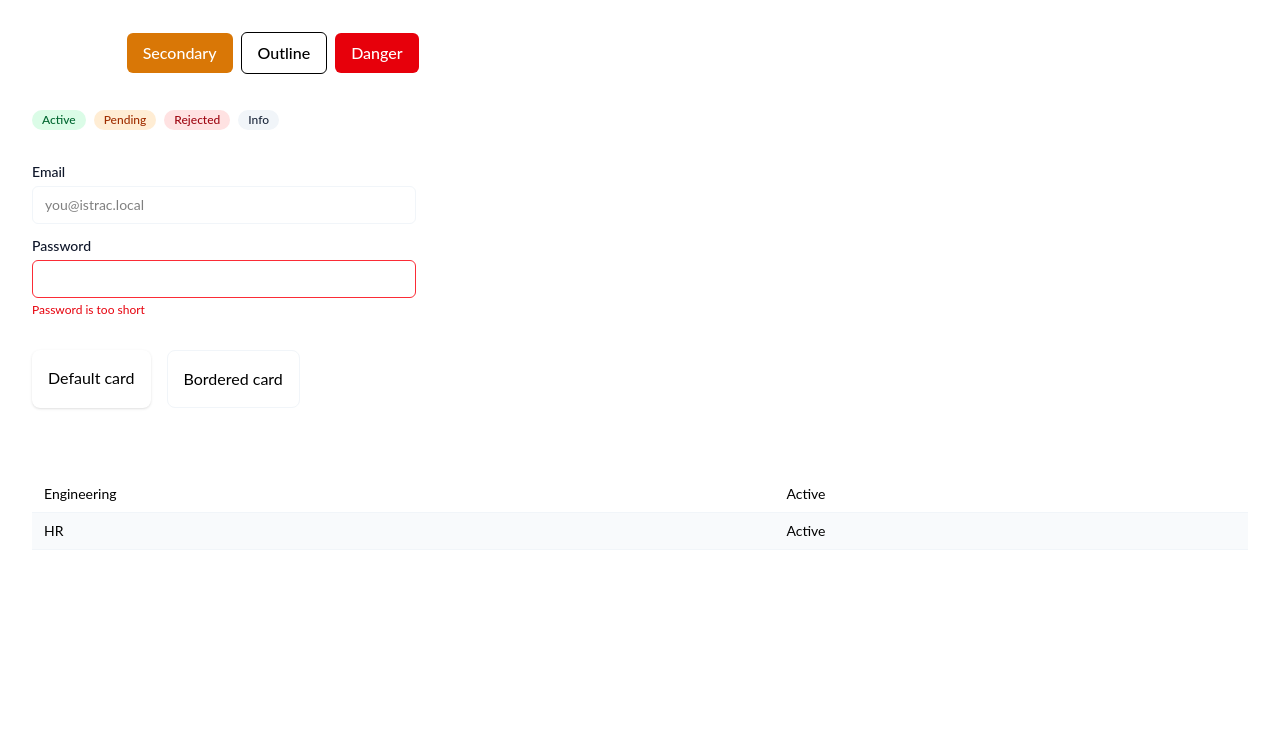
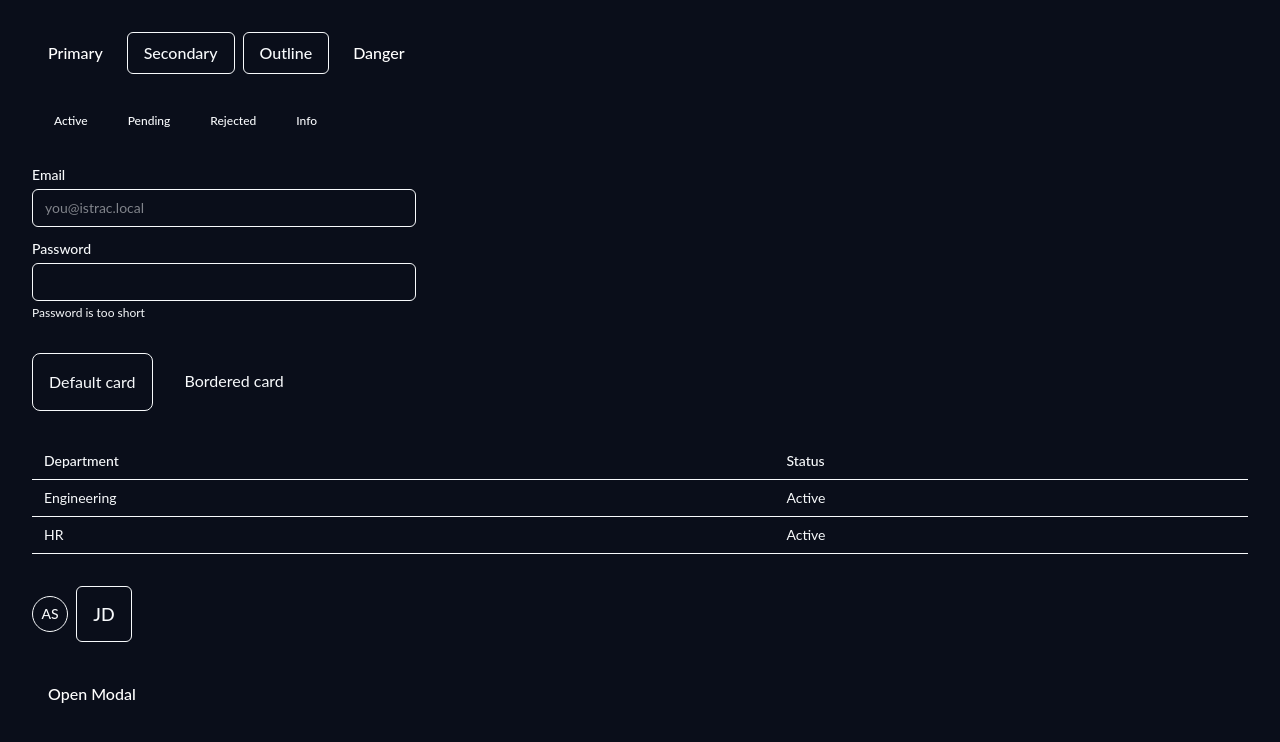
Before and after one commit to Dev-ayansharma/istrac-fms, a React (Vite) app in the folder frontend/: page /demo in a window 1280 px wide. Shown: the top 742 px of the page. Built offline with nearby package versions, Linux system fonts and the light colour scheme; no server answers.

Commit message:
fix-001-cssvariables-edit-components

```diff
--- a/frontend/src/components/Avatar.tsx
+++ b/frontend/src/components/Avatar.tsx
@@ -7,30 +7,23 @@ interface AvatarProps {
 
 const sizeStyles = {
   sm: 'w-8 h-8 text-xs',
-  md: 'w-10 h-10 text-sm',
+  md: 'w-9 h-9 text-sm',
   lg: 'w-14 h-14 text-lg',
 }
 
 function getInitials(name: string) {
-  return name
-    .split(' ')
-    .map((p) => p[0])
-    .slice(0, 2)
-    .join('')
-    .toUpperCase()
+  return name.split(' ').map((p) => p[0]).slice(0, 2).join('').toUpperCase()
 }
 
 export function Avatar({ name, src, shape = 'circle', size = 'md' }: AvatarProps) {
   const shapeClass = shape === 'circle' ? 'rounded-full' : 'rounded-md'
 
   if (src) {
-    return <img src={src} alt={name} className={`${sizeStyles[size]} ${shapeClass} object-cover`} />
+    return <img src={src} alt={name} className={`${sizeStyles[size]} ${shapeClass} object-cover border border-border-default`} />
   }
 
   return (
-    <div
-      className={`${sizeStyles[size]} ${shapeClass} bg-navy-500 text-white flex items-center justify-center font-medium`}
-    >
+    <div className={`${sizeStyles[size]} ${shapeClass} bg-surface border border-border-default text-accent-light flex items-center justify-center font-medium`}>
       {getInitials(name)}
     </div>
   )
--- a/frontend/src/components/Badge.tsx
+++ b/frontend/src/components/Badge.tsx
@@ -1,21 +1,30 @@
-import type { ReactNode } from "react"
-
+import type { ReactNode } from 'react'
 
 interface BadgeProps {
-  variant?: 'success' | 'warning' | 'danger' | 'info'
+  variant?: 'nominal' | 'warning' | 'critical' | 'special' | 'neutral'
   children: ReactNode
 }
 
 const variantStyles = {
-  success: 'bg-green-100 text-green-800',
-  warning: 'bg-orange-100 text-orange-800',
-  danger: 'bg-red-100 text-red-800',
-  info: 'bg-slate-100 text-slate-800',
+  nominal: 'text-nominal bg-nominal-bg',
+  warning: 'text-warning bg-warning-bg',
+  critical: 'text-critical bg-critical-bg',
+  special: 'text-special bg-special-bg',
+  neutral: 'text-text-secondary bg-card',
 }
 
-export function Badge({ variant = 'info', children }: BadgeProps) {
+const dotStyles = {
+  nominal: 'bg-nominal',
+  warning: 'bg-warning',
+  critical: 'bg-critical',
+  special: 'bg-special',
+  neutral: 'bg-text-secondary',
+}
+
+export function Badge({ variant = 'neutral', children }: BadgeProps) {
   return (
-    <span className={`inline-block px-2.5 py-0.5 rounded-full text-xs font-medium ${variantStyles[variant]}`}>
+    <span className={`inline-flex items-center gap-1.5 px-2.5 py-1 rounded-full text-xs font-medium ${variantStyles[variant]}`}>
+      <span className={`w-1.5 h-1.5 rounded-full ${dotStyles[variant]}`} />
       {children}
     </span>
   )
--- a/frontend/src/components/Button.tsx
+++ b/frontend/src/components/Button.tsx
@@ -1,5 +1,4 @@
-import type { ReactNode,ButtonHTMLAttributes} from "react"
-
+import {type  ButtonHTMLAttributes, type ReactNode } from 'react'
 
 interface ButtonProps extends ButtonHTMLAttributes<HTMLButtonElement> {
   variant?: 'primary' | 'secondary' | 'outline' | 'danger'
@@ -8,10 +7,10 @@ interface ButtonProps extends ButtonHTMLAttributes<HTMLButtonElement> {
 }
 
 const variantStyles = {
-  primary: 'bg-navy-900 text-white hover:bg-navy-700',
-  secondary: 'bg-orange-500 text-white hover:bg-orange-600',
-  outline: 'border border-navy-900 text-navy-900 hover:bg-navy-50',
-  danger: 'bg-red-600 text-white hover:bg-red-700',
+  primary: 'bg-accent text-white hover:bg-accent-hover',
+  secondary: 'bg-card text-text-primary border border-border-default hover:bg-card-hover',
+  outline: 'border border-border-default text-text-primary hover:bg-card',
+  danger: 'bg-critical text-white hover:opacity-90',
 }
 
 const sizeStyles = {
--- a/frontend/src/components/Card.tsx
+++ b/frontend/src/components/Card.tsx
@@ -1,15 +1,14 @@
-import type { ReactNode } from "react"
-
+import type  { ReactNode } from 'react'
 
 interface CardProps {
-  variant?: 'default' | 'bordered'
+  variant?: 'default' | 'interactive'
   children: ReactNode
   className?: string
 }
 
 const variantStyles = {
-  default: 'bg-white shadow-sm',
-  bordered: 'bg-white border border-slate-100',
+  default: 'bg-card border border-border-subtle',
+  interactive: 'bg-card border border-border-subtle hover:border-border-default hover:bg-card-hover transition-colors cursor-pointer',
 }
 
 export function Card({ variant = 'default', children, className = '' }: CardProps) {
--- a/frontend/src/components/Input.tsx
+++ b/frontend/src/components/Input.tsx
@@ -1,5 +1,4 @@
-import type { InputHTMLAttributes } from "react"
-
+import type { InputHTMLAttributes } from 'react'
 
 interface InputProps extends InputHTMLAttributes<HTMLInputElement> {
   label?: string
@@ -10,18 +9,18 @@ export function Input({ label, error, className = '', id, ...props }: InputProps
   return (
     <div className="flex flex-col gap-1">
       {label && (
-        <label htmlFor={id} className="text-sm font-medium text-slate-900">
+        <label htmlFor={id} className="text-sm font-medium text-text-secondary">
           {label}
         </label>
       )}
       <input
         id={id}
-        className={`px-3 py-2 rounded-md border font-sans text-sm outline-none transition-colors
-          ${error ? 'border-red-500 focus:border-red-600' : 'border-slate-100 focus:border-navy-500'}
+        className={`px-3 py-2 rounded-md bg-surface border font-sans text-sm text-text-primary outline-none transition-colors placeholder:text-text-muted
+          ${error ? 'border-critical focus:border-critical' : 'border-border-default focus:border-accent'}
           ${className}`}
         {...props}
       />
-      {error && <span className="text-xs text-red-600">{error}</span>}
+      {error && <span className="text-xs text-critical">{error}</span>}
     </div>
   )
 }
--- a/frontend/src/components/Modal.tsx
+++ b/frontend/src/components/Modal.tsx
@@ -1,5 +1,4 @@
-import type { ReactNode } from "react"
-
+import type  { ReactNode } from 'react'
 
 interface ModalProps {
   isOpen: boolean
@@ -18,12 +17,12 @@ export function Modal({ isOpen, onClose, title, size = 'sm', children }: ModalPr
   if (!isOpen) return null
 
   return (
-    <div className="fixed inset-0 z-50 flex items-center justify-center bg-black/50" onClick={onClose}>
+    <div className="fixed inset-0 z-50 flex items-center justify-center bg-black/70" onClick={onClose}>
       <div
-        className={`w-full ${sizeStyles[size]} bg-white rounded-lg shadow-lg p-6`}
+        className={`w-full ${sizeStyles[size]} bg-card border border-border-default rounded-lg shadow-xl p-6`}
         onClick={(e) => e.stopPropagation()}
       >
-        {title && <h2 className="text-lg font-semibold text-navy-900 mb-4">{title}</h2>}
+        {title && <h2 className="text-lg font-semibold text-text-primary mb-4">{title}</h2>}
         {children}
       </div>
     </div>
--- a/frontend/src/components/Table.tsx
+++ b/frontend/src/components/Table.tsx
@@ -1,5 +1,4 @@
-import type { ReactNode } from "react"
-
+import type  { ReactNode } from 'react'
 
 interface Column<T> {
   key: keyof T
@@ -10,29 +9,25 @@ interface Column<T> {
 interface TableProps<T> {
   columns: Column<T>[]
   data: T[]
-  variant?: 'default' | 'striped'
 }
 
-export function Table<T extends { id: string | number }>({ columns, data, variant = 'default' }: TableProps<T>) {
+export function Table<T extends { id: string | number }>({ columns, data }: TableProps<T>) {
   return (
     <table className="w-full border-collapse text-sm">
       <thead>
-        <tr className="bg-navy-900 text-white">
+        <tr className="border-b border-border-subtle">
           {columns.map((col) => (
-            <th key={String(col.key)} className="text-left px-3 py-2 font-medium">
+            <th key={String(col.key)} className="text-left px-3 py-2 font-medium text-text-secondary">
               {col.header}
             </th>
           ))}
         </tr>
       </thead>
       <tbody>
-        {data.map((row, i) => (
-          <tr
-            key={row.id}
-            className={variant === 'striped' && i % 2 === 1 ? 'bg-slate-50' : 'bg-white'}
-          >
+        {data.map((row) => (
+          <tr key={row.id} className="border-b border-border-subtle hover:bg-card">
             {columns.map((col) => (
-              <td key={String(col.key)} className="px-3 py-2 border-b border-slate-100">
+              <td key={String(col.key)} className="px-3 py-2 text-text-primary">
                 {col.render ? col.render(row) : String(row[col.key])}
               </td>
             ))}
--- a/frontend/src/index.css
+++ b/frontend/src/index.css
@@ -34,21 +34,69 @@
 @import "tailwindcss";
 
 :root {
-  --color-navy-50: #f0f4f8;
-  --color-navy-100: #d9e2ec;
-  --color-navy-500: #1f2937;
-  --color-navy-700: #111827;
-  --color-navy-900: #0b1220;
+  /* Backgrounds — layered dark navy, darkest at the page level */
+  --bg-page: #0a0e1a;
+  --bg-surface: #0d1220;
+  --bg-card: #111827;
+  --bg-card-hover: #161e2e;
 
-  --color-orange-400: #f59e0b;
-  --color-orange-500: #d97706;
-  --color-orange-600: #b45309;
+  /* Borders */
+  --border-subtle: #1f2937;
+  --border-default: #253044;
 
-  --color-slate-50: #f8fafc;
-  --color-slate-100: #f1f5f9;
-  --color-slate-500: #64748b;
-  --color-slate-900: #0f172a;
+  /* Text */
+  --text-primary: #f8fafc;
+  --text-secondary: #94a3b8;
+  --text-muted: #64748b;
+
+  /* Accent — the solid blue used for primary actions (Login/Sign Up) */
+  --accent: #3b82f6;
+  --accent-hover: #2563eb;
+  --accent-light: #60a5fa;
+
+  /* Status colors — satellite/system state indicators */
+  --status-nominal: #22c55e;
+  --status-nominal-bg: #14291d;
+  --status-warning: #f59e0b;
+  --status-warning-bg: #2b2210;
+  --status-critical: #ef4444;
+  --status-critical-bg: #2b1414;
+  --status-special: #a855f7;
+  --status-special-bg: #241a2e;
+}
+
+
+:root {
+  --color-page: var(--bg-page);
+  --color-surface: var(--bg-surface);
+  --color-card: var(--bg-card);
+  --color-card-hover: var(--bg-card-hover);
+
+  --color-border-subtle: var(--border-subtle);
+  --color-border-default: var(--border-default);
+
+  --color-text-primary: var(--text-primary);
+  --color-text-secondary: var(--text-secondary);
+  --color-text-muted: var(--text-muted);
+
+  --color-accent: var(--accent);
+  --color-accent-hover: var(--accent-hover);
+  --color-accent-light: var(--accent-light);
+
+  --color-nominal: var(--status-nominal);
+  --color-nominal-bg: var(--status-nominal-bg);
+  --color-warning: var(--status-warning);
+  --color-warning-bg: var(--status-warning-bg);
+  --color-critical: var(--status-critical);
+  --color-critical-bg: var(--status-critical-bg);
+  --color-special: var(--status-special);
+  --color-special-bg: var(--status-special-bg);
 
   --font-sans: "Lato", ui-sans-serif, system-ui, sans-serif;
   --font-mono: "DejaVu Sans Mono", ui-monospace, monospace;
 }
+
+body {
+  background-color: var(--bg-page);
+  color: var(--text-primary);
+}
```
Also changed, not shown: frontend/src/pages/Login.tsx (+9 -31 lines), frontend/src/pages/Register.tsx (+21 -44 lines).
